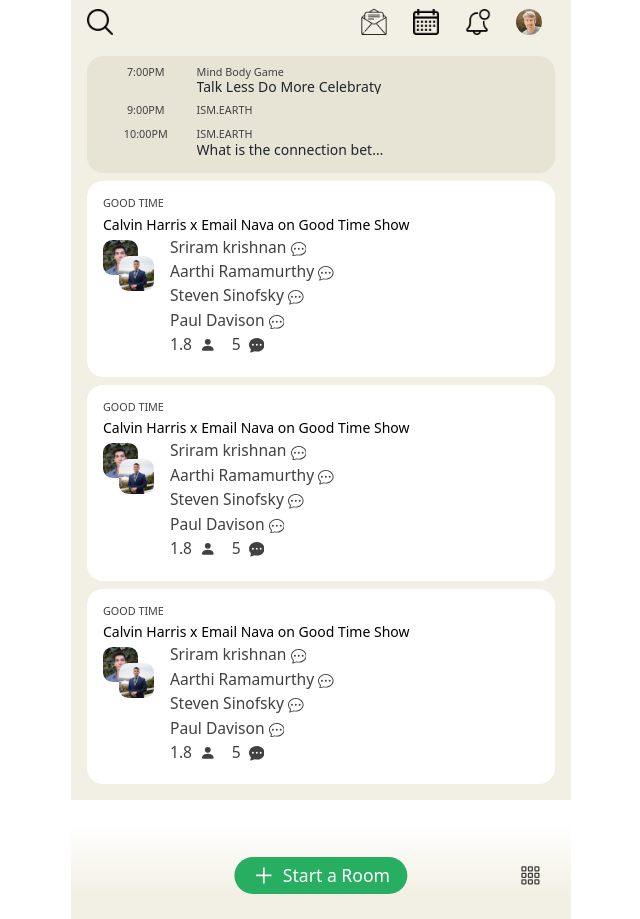
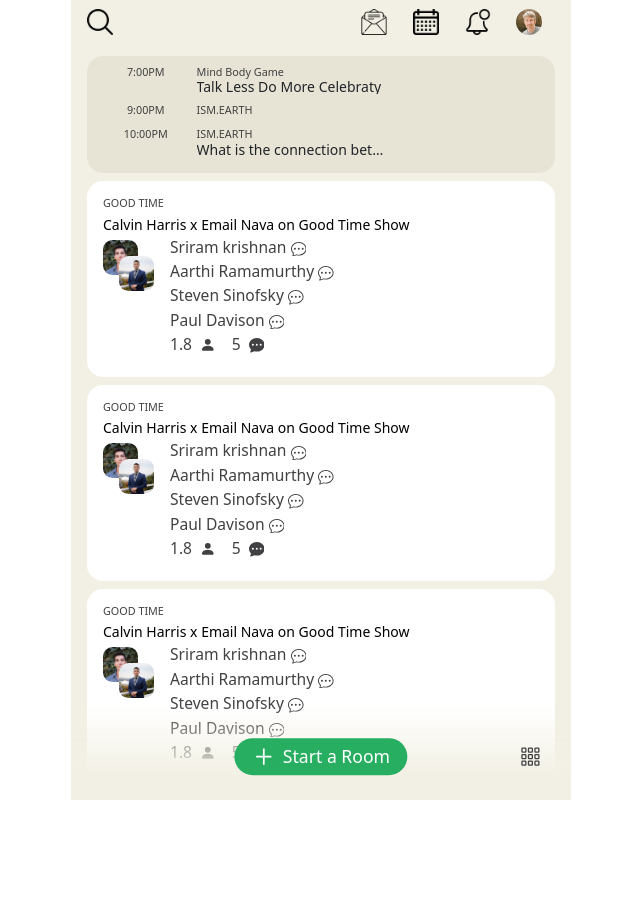
Before and after one commit to adarshtiwari1998/clubhouse-web-app, a React (Create React App) app: page /home in a window 1280 px wide. Shown: the whole page, without its empty margins (319-959 px from the left). After the commit the page ends 800 px from the top, so only its background shows below. Built offline with nearby package versions, Linux system fonts and the light colour scheme.

Commit message:
swipeable bottom sheet library installed and  css update on app.css and home module.css

```diff
--- a/package.json
+++ b/package.json
@@ -3,6 +3,7 @@
   "version": "0.1.0",
   "private": true,
   "dependencies": {
+    "@sergeymyssak/swipeable-bottom-sheet": "^0.0.7",
     "@testing-library/jest-dom": "^5.11.4",
     "@testing-library/react": "^11.1.0",
     "@testing-library/user-event": "^12.1.10",
@@ -14,6 +15,7 @@
     "react-router": "^5.2.0",
     "react-router-dom": "^5.2.0",
     "react-scripts": "4.0.3",
+    "react-swipeable-views": "^0.14.0",
     "web-vitals": "^1.0.1"
   },
   "scripts": {
--- a/src/App.css
+++ b/src/App.css
@@ -57,4 +57,5 @@ a:hover {
   width: 100%;
   max-width: 500px;
   margin: auto;
+  overflow: hidden;
 }
--- a/src/style/home.module.css
+++ b/src/style/home.module.css
@@ -23,6 +23,7 @@
   right: 0;
   top: 0;
   background-image: linear-gradient(transparent 20%, #f2f0e4 80%);
+  bottom: 0;
 }
 
 .home_container + .action_btn > button:first-child {
```
Also changed, not shown: src/pages/Home.js (+7 -1 lines), 2 other files (tests, documents, lock files or other folders).
